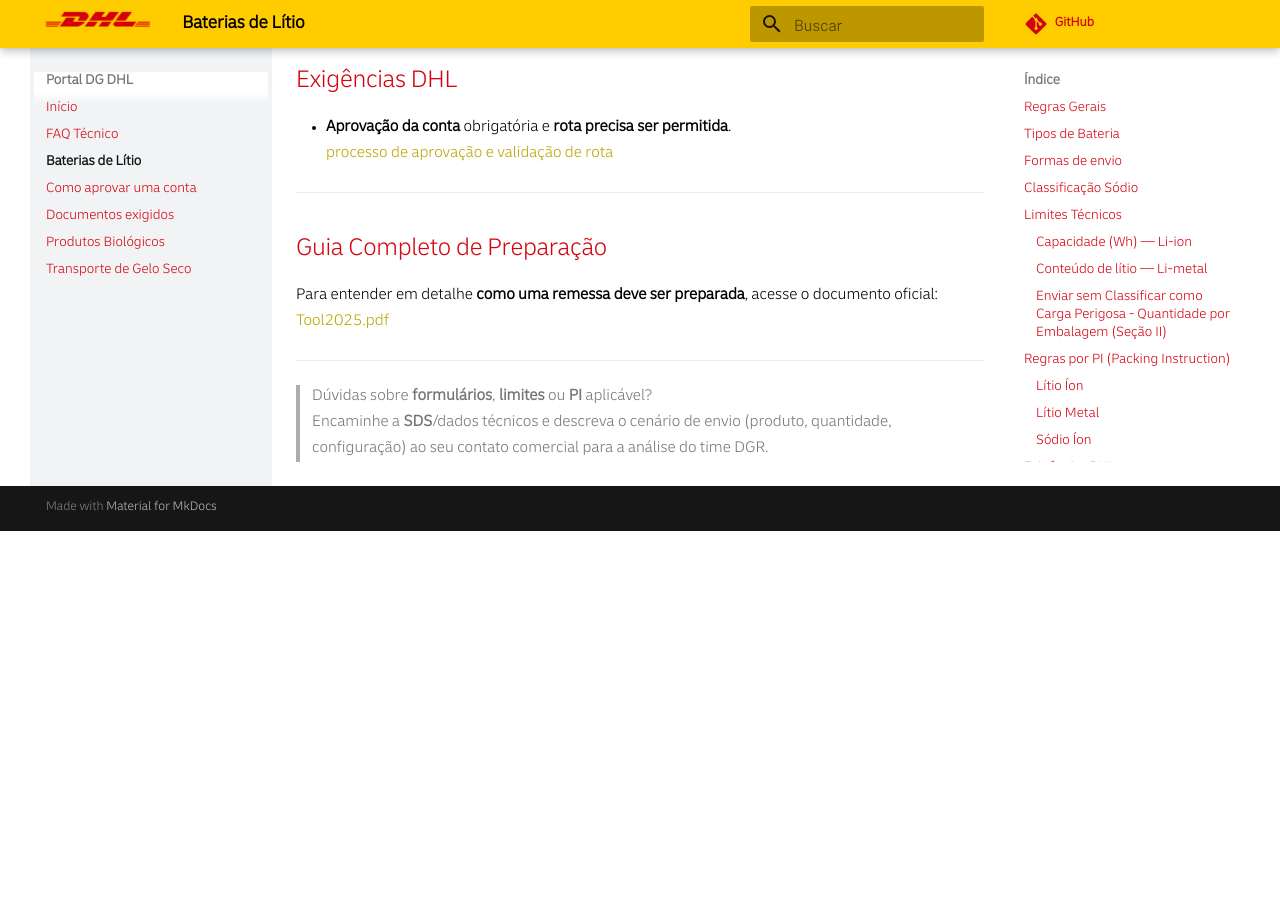
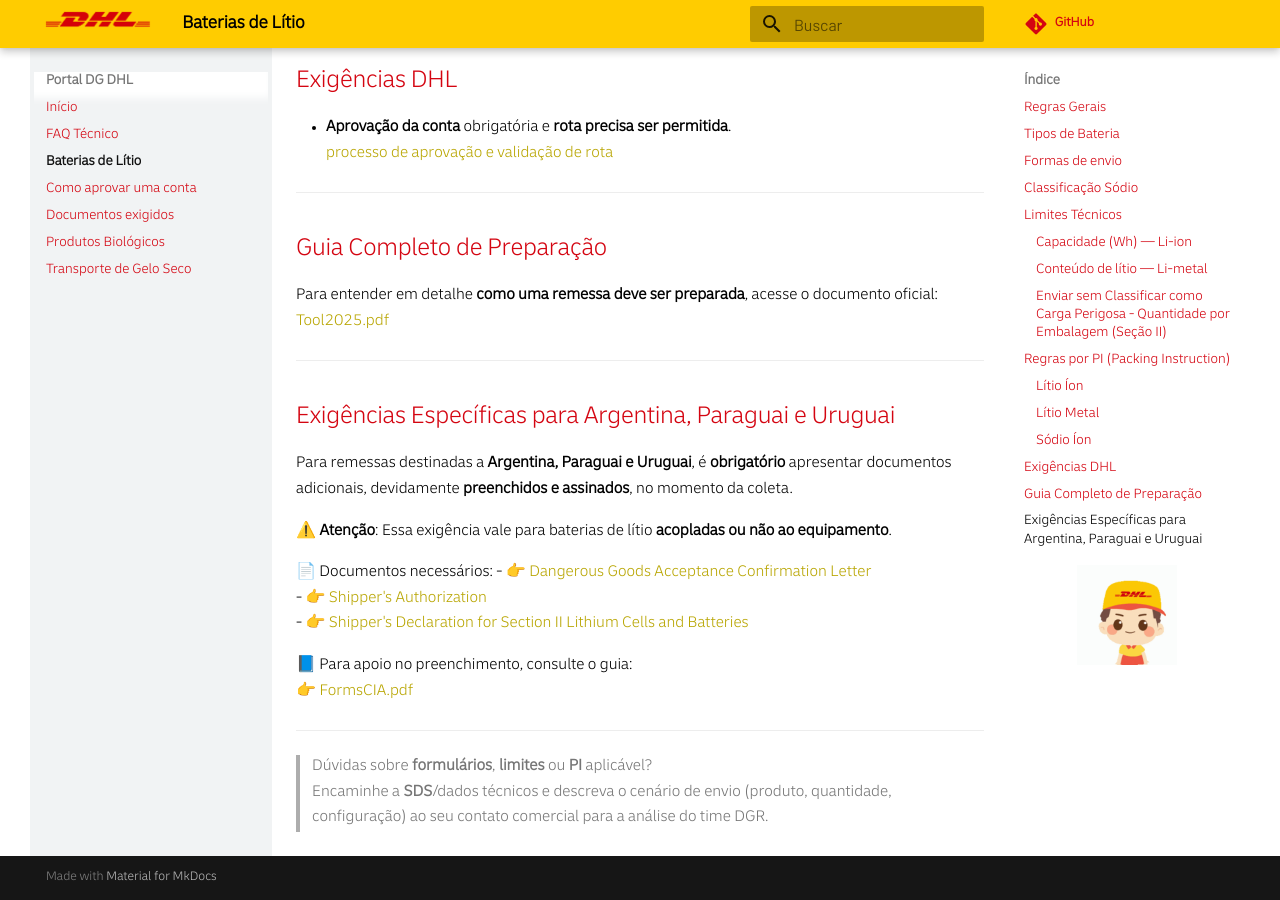
Before and after one commit to portaldangerousgoods/dpdhl, an MkDocs documentation site: the page built from docs/baterias.md, in a window 1280 px wide and 900 px high, scrolled down 3261 px. Built offline with MkDocs 1.6.1 and Material for MkDocs 9.7.7, drawn with Linux system fonts in a browser that asks for light colours; comment, search, counter and statistics services are not loaded; before the commit the page ends 3792 px from its top, so only the background shows below that.

Commit message:
Update baterias.md

```diff
--- a/docs/baterias.md
+++ b/docs/baterias.md
@@ -148,5 +148,21 @@
 
 ---
 
+## Exigências Específicas para Argentina, Paraguai e Uruguai
+
+Para remessas destinadas a **Argentina, Paraguai e Uruguai**, é **obrigatório** apresentar documentos adicionais, devidamente **preenchidos e assinados**, no momento da coleta.
+
+⚠️ **Atenção**: Essa exigência vale para baterias de lítio **acopladas ou não ao equipamento**.
+
+📄 Documentos necessários:
+- 👉 [Dangerous Goods Acceptance Confirmation Letter](DANGEROUS%20GOODS%20ACCEPTANCE%20CONFIRMATION%20LETTER%20ETHIOPIAN.docx)
+- 👉 [Shipper's Authorization](SHIPPER'S%20AUTHORIZATION%20ETHIOPIAN.docx)
+- 👉 [Shipper's Declaration for Section II Lithium Cells and Batteries](SHIPPER'S%20DECLARATION%20%20FOR%20SECTION%20II%20LITHIUM%20CELLS,%20BATTERIES%20ETHIOPIAN.docx)
+
+📘 Para apoio no preenchimento, consulte o guia:
+👉 [FormsCIA.pdf](FormsCIA.pdf)
+
+---
+
 > Dúvidas sobre **formulários**, **limites** ou **PI** aplicável?
 > Encaminhe a **SDS**/dados técnicos e descreva o cenário de envio (produto, quantidade, configuração) ao seu contato comercial para a análise do time DGR.
```
